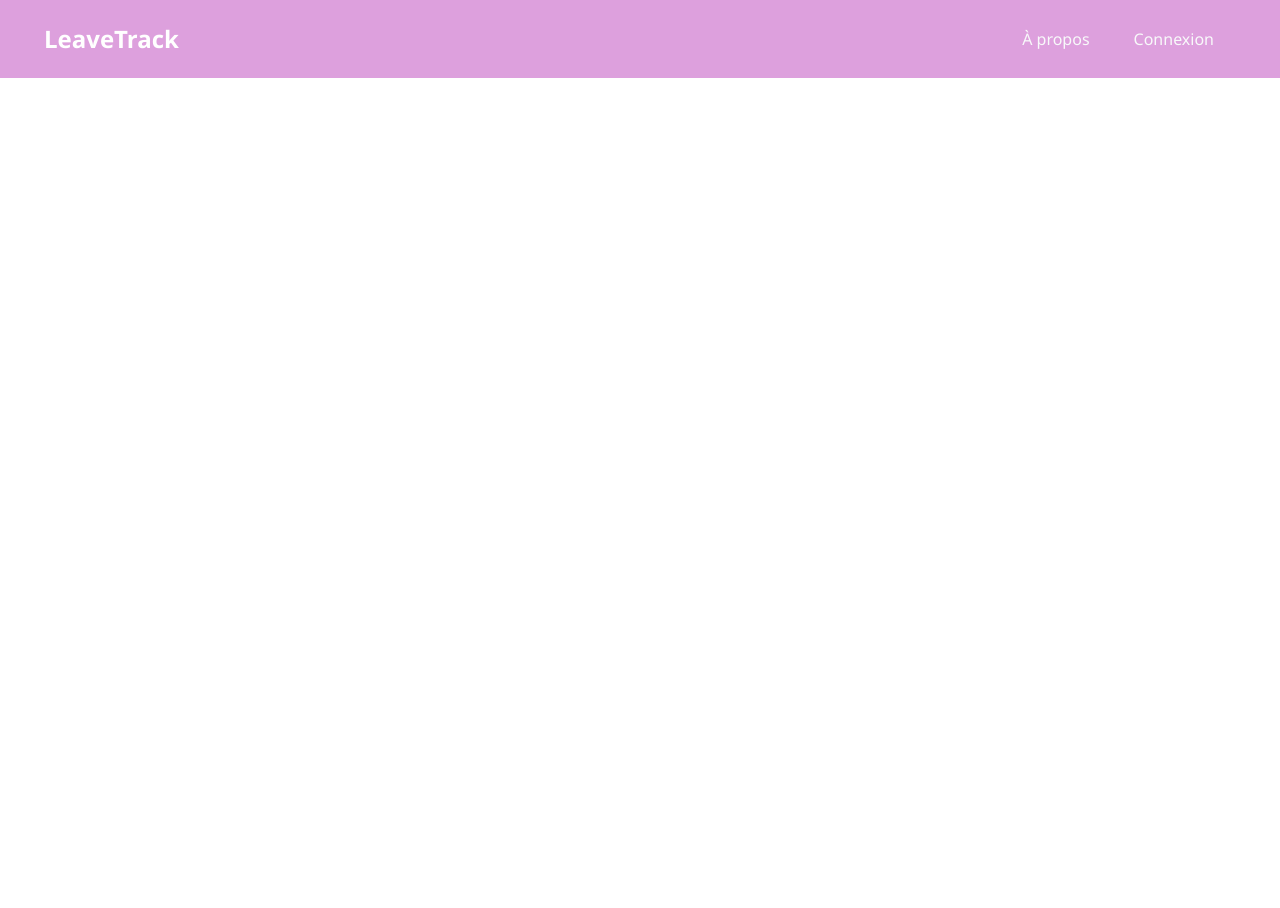
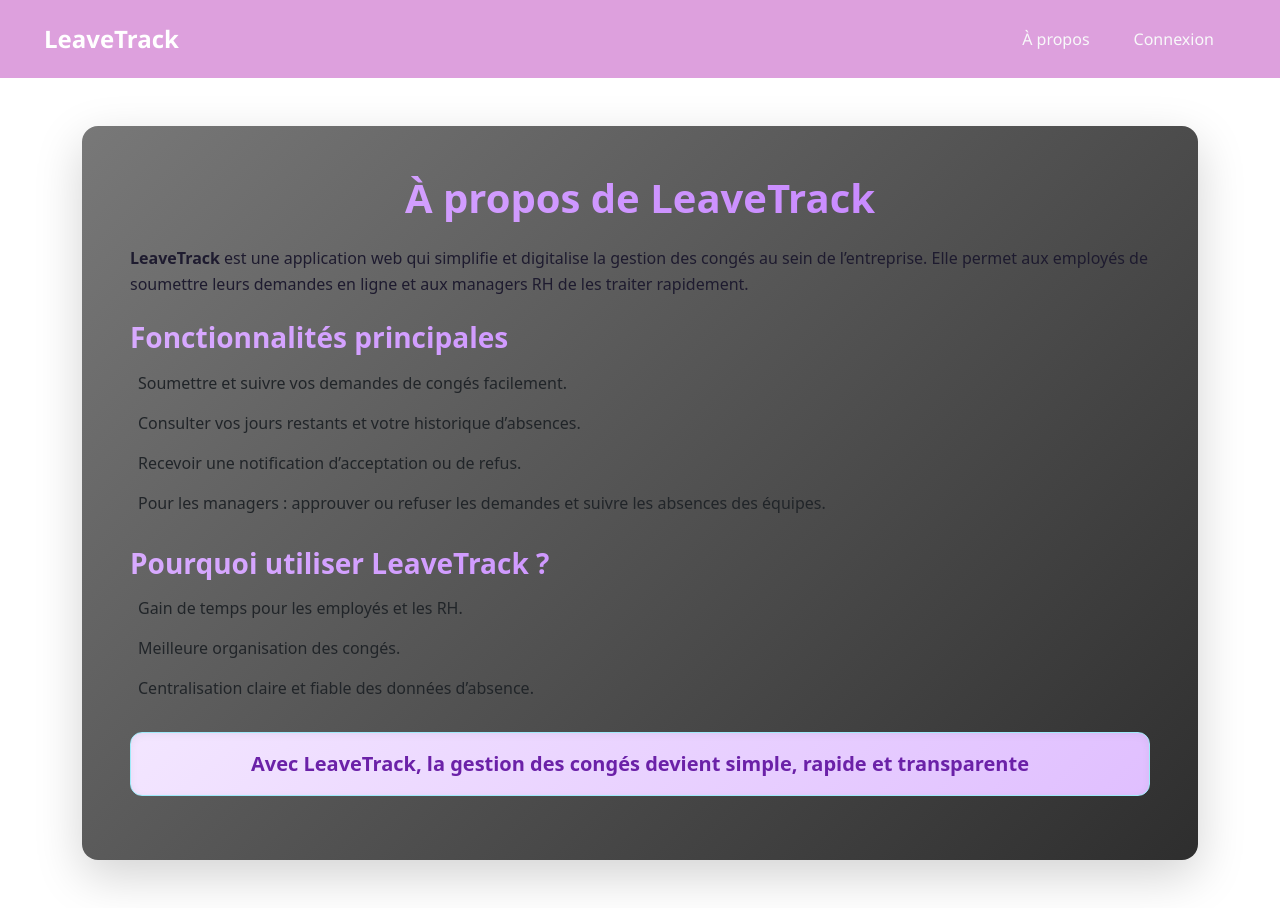
Before and after one commit to AyaAbrada/Systeme-de-demande-des-conges, an Angular app in the folder demandeConge/: page /propos in a window 1280 px wide. Before the commit this address led to /. Before the commit the page ends 800 px from the top, so only its background shows below. Built offline with nearby package versions, Linux system fonts and the light colour scheme.

Commit message:
page a propos

```diff
--- a/demandeConge/package.json
+++ b/demandeConge/package.json
@@ -21,6 +21,7 @@
     "@angular/router": "^19.2.0",
     "@angular/ssr": "^19.2.7",
     "bootstrap": "^5.3.7",
+    "bootstrap-icons": "^1.13.1",
     "express": "^4.18.2",
     "rxjs": "~7.8.0",
     "tslib": "^2.3.0",
--- a/demandeConge/src/app/app.routes.ts
+++ b/demandeConge/src/app/app.routes.ts
@@ -10,6 +10,7 @@ import {SoldeComponent} from './solde/solde.component';
 import {HistoriqueEmployeComponent} from './historique-employe/historique-employe.component';
 import {SoldeEmployeComponent} from './solde-employe/solde-employe.component';
 import {CreateEmployeeComponent} from './create-employee/create-employee.component';
+import {ProposComponent} from './propos/propos.component';
 
 export const routes: Routes = [
   { path: '', redirectTo: 'login', pathMatch: 'full' },
@@ -23,6 +24,7 @@ export const routes: Routes = [
   {path: "demande-form", component: DemandeFormComponent},
   {path: "solde", component: SoldeComponent},
   {path: "solde-employe", component: SoldeEmployeComponent},
-  {path: "create-employee", component: CreateEmployeeComponent}
+  {path: "create-employee", component: CreateEmployeeComponent},
+  {path: "propos", component: ProposComponent}
 
 ];
--- a/demandeConge/src/app/navbar/navbar.component.html
+++ b/demandeConge/src/app/navbar/navbar.component.html
@@ -7,7 +7,7 @@
     <div class="collapse navbar-collapse" id="navbarContent">
       <ul class="navbar-nav ms-auto">
         <li class="nav-item">
-          <a class="nav-link" routerLink="/Login">À propos</a>
+          <a class="nav-link" routerLink="/propos">À propos</a>
         </li>
         <li class="nav-item">
           <a class="nav-link" href="/login">Connexion</a>
--- /dev/null
+++ b/demandeConge/src/app/propos/propos.component.css
@@ -0,0 +1,90 @@
+.about-card {
+  background: linear-gradient(135deg, #787878, #2e2e2e);
+  border: none;
+  border-radius: 1rem;
+  transition: transform 0.3s ease, box-shadow 0.3s ease;
+}
+
+.about-card:hover {
+  transform: translateY(-5px);
+  box-shadow: 0 15px 30px rgba(0, 0, 0, 0.2);
+}
+
+.text-modern {
+  background: linear-gradient(90deg, #d8aaff, #c480ff);
+  -webkit-background-clip: text;
+  -webkit-text-fill-color: transparent;
+  font-weight: 700;
+  transition: background 0.3s ease, transform 0.2s ease;
+}
+
+h3.text-modern:hover {
+  background: linear-gradient(90deg, #c480ff, #a64dff);
+  -webkit-background-clip: text;
+  -webkit-text-fill-color: transparent;
+  transform: translateX(5px);
+}
+
+.card-text {
+  font-size: 1rem;
+  line-height: 1.6;
+  color: #1e1b2f;
+  transition: transform 0.2s ease, background 0.2s ease;
+}
+
+.card-text:hover {
+  background: linear-gradient(90deg, #c480ff, #a64dff);
+  -webkit-background-clip: text;
+  -webkit-text-fill-color: transparent;
+  transform: translateX(5px);
+}
+
+.list-group-item {
+  font-size: 1rem;
+  border: none;
+  background: transparent;
+  padding-left: 0;
+  display: flex;
+  align-items: center;
+  transition: transform 0.2s ease, color 0.2s ease;
+}
+
+.list-group-item i {
+  font-size: 1.2rem;
+  margin-right: 0.5rem;
+}
+
+.list-group-item:hover {
+  color: #c480ff;
+  transform: translateX(5px);
+}
+
+.about-highlight {
+  border-radius: 12px;
+  background: linear-gradient(135deg, #f3e6ff, #e0bfff);
+  color: #6b21a8;
+  font-weight: 600;
+  text-align: center;
+  padding: 1rem;
+  box-shadow: inset 0 2px 8px rgba(0, 0, 0, 0.05);
+  transition: transform 0.3s ease, box-shadow 0.3s ease;
+}
+
+.about-highlight:hover {
+  transform: translateY(-3px);
+  box-shadow: 0 10px 20px rgba(0, 0, 0, 0.1);
+}
+
+@media (max-width: 768px) {
+  .card-title {
+    font-size: 1.8rem;
+  }
+
+  h3.text-modern {
+    font-size: 1.2rem;
+  }
+
+  .card-body {
+    padding: 2rem;
+  }
+}
--- /dev/null
+++ b/demandeConge/src/app/propos/propos.component.html
@@ -0,0 +1,32 @@
+<div class="container my-5">
+  <div class="card shadow-lg rounded-4 about-card">
+    <div class="card-body p-5">
+      <h1 class="card-title text-center mb-4 text-modern">À propos de LeaveTrack</h1>
+
+      <p class="card-text">
+        <strong>LeaveTrack</strong> est une application web qui simplifie et digitalise la gestion des congés
+        au sein de l’entreprise. Elle permet aux employés de soumettre leurs demandes en ligne et aux managers RH
+        de les traiter rapidement.
+      </p>
+
+      <h3 class="mt-4 text-modern">Fonctionnalités principales</h3>
+      <ul class="list-group list-group-flush mt-2">
+        <li class="list-group-item"><i class="bi bi-check-circle-fill text-success me-2"></i>Soumettre et suivre vos demandes de congés facilement.</li>
+        <li class="list-group-item"><i class="bi bi-check-circle-fill text-success me-2"></i>Consulter vos jours restants et votre historique d’absences.</li>
+        <li class="list-group-item"><i class="bi bi-check-circle-fill text-success me-2"></i>Recevoir une notification d’acceptation ou de refus.</li>
+        <li class="list-group-item"><i class="bi bi-check-circle-fill text-success me-2"></i>Pour les managers : approuver ou refuser les demandes et suivre les absences des équipes.</li>
+      </ul>
+
+      <h3 class="mt-4 text-modern">Pourquoi utiliser LeaveTrack ?</h3>
+      <ul class="list-group list-group-flush mt-2">
+        <li class="list-group-item"><i class="bi bi-lightning-fill text-warning me-2"></i>Gain de temps pour les employés et les RH.</li>
+        <li class="list-group-item"><i class="bi bi-lightning-fill text-warning me-2"></i>Meilleure organisation des congés.</li>
+        <li class="list-group-item"><i class="bi bi-lightning-fill text-warning me-2"></i>Centralisation claire et fiable des données d’absence.</li>
+      </ul>
+
+      <div class="alert alert-info text-center mt-4 fs-5 about-highlight">
+        Avec <strong>LeaveTrack</strong>, la gestion des congés devient simple, rapide et transparente
+      </div>
+    </div>
+  </div>
+</div>
```
Also changed, not shown: demandeConge/src/app/propos/propos.component.ts (added, +11 -0 lines), 2 other files (tests, documents, lock files or other folders).
